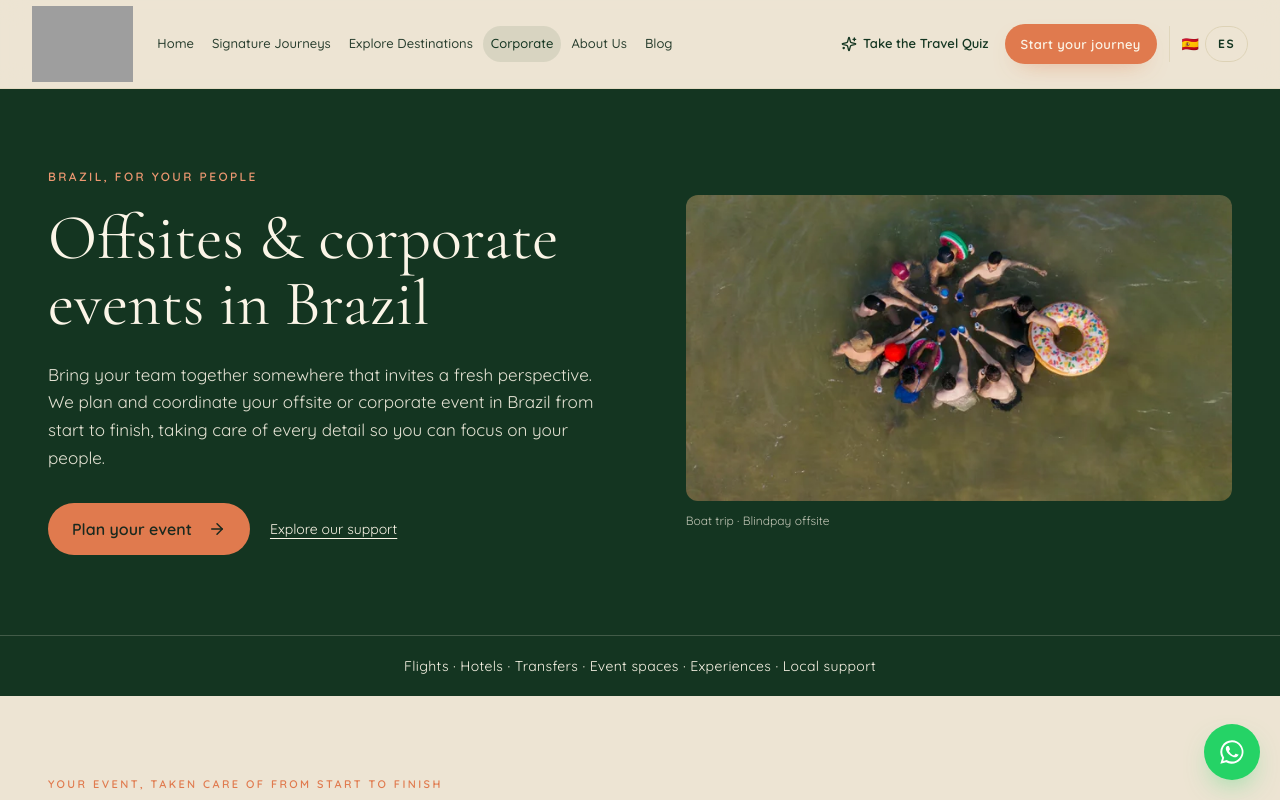
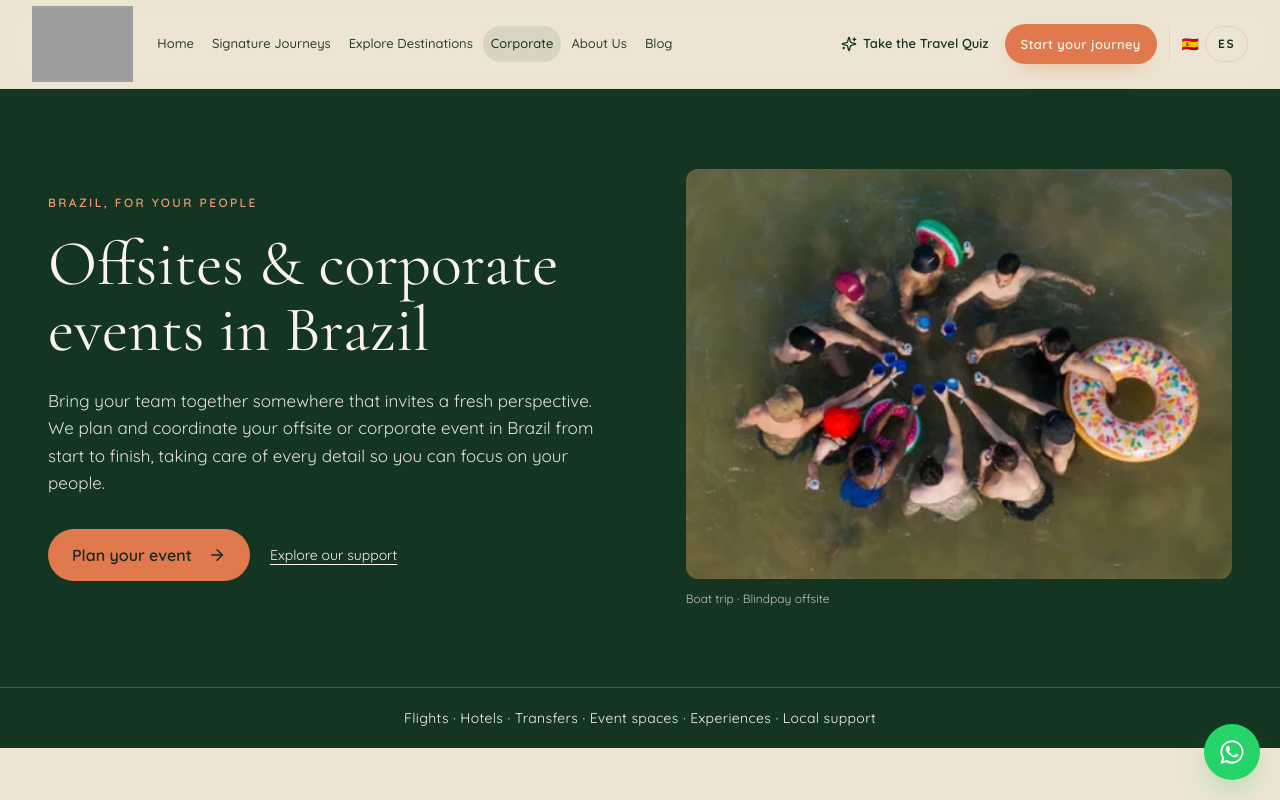
Before and after one commit to marinavvargas19-arch/braziloffscript, a Next.js app: page /corporate-events in a window 1280 px wide. Shown: the top 800 px of the page. Built offline with nearby package versions, Linux system fonts and the light colour scheme; grey boxes are pictures that could not be loaded.

Commit message:
Center corporate hero framing on Blindpay team

```diff
--- a/components/corporate-events.jsx
+++ b/components/corporate-events.jsx
@@ -16,7 +16,7 @@ export default function CorporateEvents({ locale = 'en' }) {
           <p className="text-[16px] sm:text-[17px] leading-relaxed mt-6 max-w-xl text-cream-50/90">{c.intro}</p>
           <div className="flex flex-wrap items-center gap-5 mt-8"><a href="#event-inquiry" className="inline-flex items-center gap-4 bg-terra text-ink rounded-full px-6 py-3.5 font-semibold hover:bg-terra-l">{c.cta}<ArrowRight size={18}/></a><a href="#event-support" className="text-sm underline underline-offset-4">{c.secondary}</a></div>
         </div>
-        <figure className="relative"><img src="/corporate/blindpay-boat-offsite-960.webp" srcSet="/corporate/blindpay-boat-offsite-640.webp 640w, /corporate/blindpay-boat-offsite-960.webp 960w, /corporate/blindpay-boat-offsite-1600.webp 1600w" sizes="(max-width:1023px) 100vw, 560px" width={1600} height={900} alt={es?'Vista aérea del equipo de Blindpay brindando en el agua durante un paseo en barco de su offsite':'Aerial view of the Blindpay team raising a toast in the water during their offsite boat trip'} fetchPriority="high" className="w-full h-auto rounded-xl"/><figcaption className="mt-3 text-xs text-cream-50/75">{es?'Paseo en barco · Offsite de Blindpay':'Boat trip · Blindpay offsite'}</figcaption></figure>
+        <figure className="relative"><div className="aspect-[4/3] overflow-hidden rounded-xl"><img src="/corporate/blindpay-boat-offsite-960.webp" srcSet="/corporate/blindpay-boat-offsite-640.webp 640w, /corporate/blindpay-boat-offsite-960.webp 960w, /corporate/blindpay-boat-offsite-1600.webp 1600w" sizes="(max-width:1023px) 100vw, 560px" width={1600} height={900} alt={es?'Vista aérea del equipo de Blindpay brindando en el agua durante un paseo en barco de su offsite':'Aerial view of the Blindpay team raising a toast in the water during their offsite boat trip'} fetchPriority="high" className="w-full h-full object-cover object-[53%_42%] scale-[1.25] translate-y-[8%] origin-[53%_42%]"/></div><figcaption className="mt-3 text-xs text-cream-50/75">{es?'Paseo en barco · Offsite de Blindpay':'Boat trip · Blindpay offsite'}</figcaption></figure>
       </Container>
       <div className="border-t border-cream-50/20"><Container className="py-5 text-center text-xs sm:text-sm leading-relaxed tracking-wide">{c.strap}</Container></div>
     </section>
```
